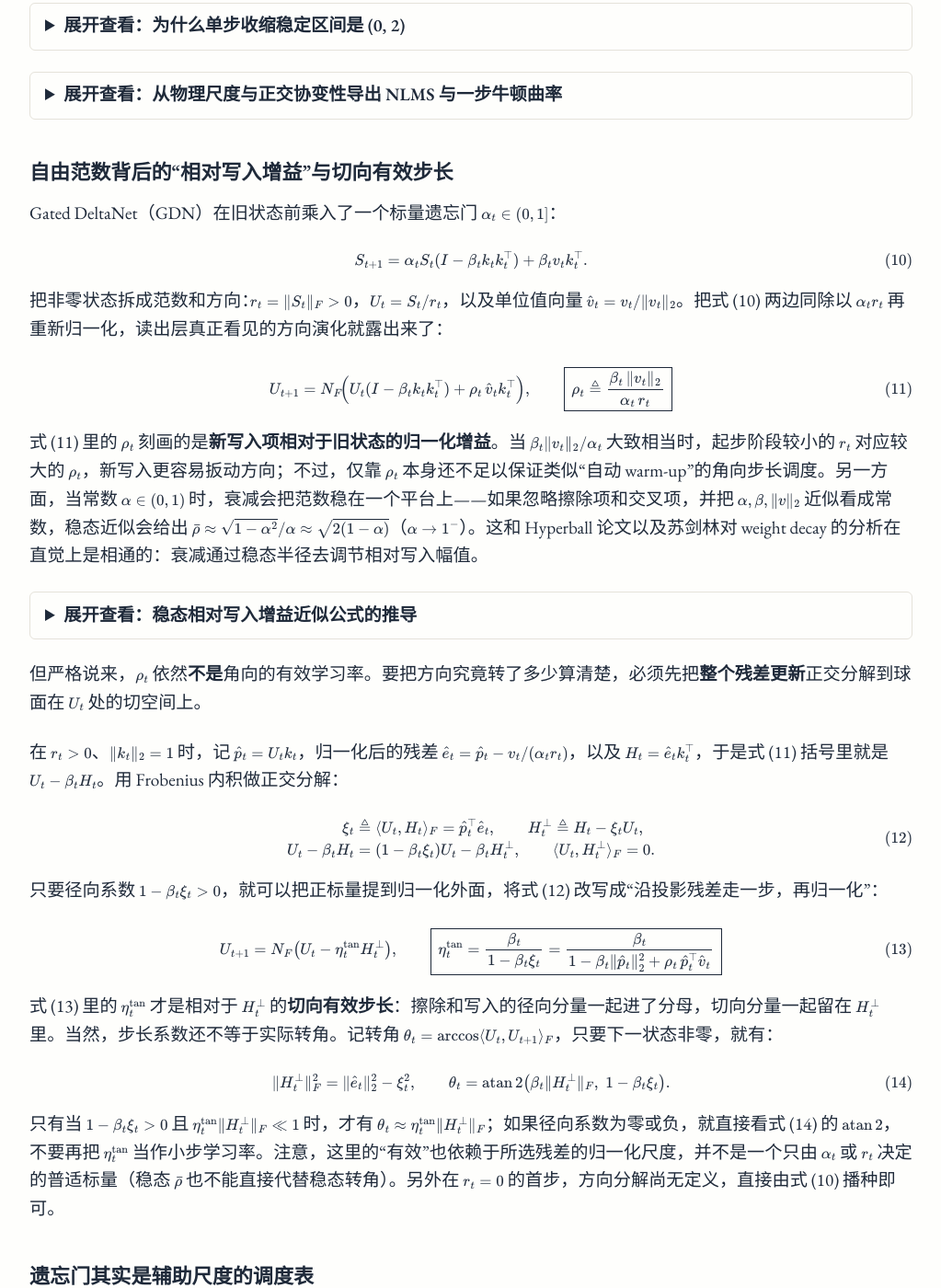
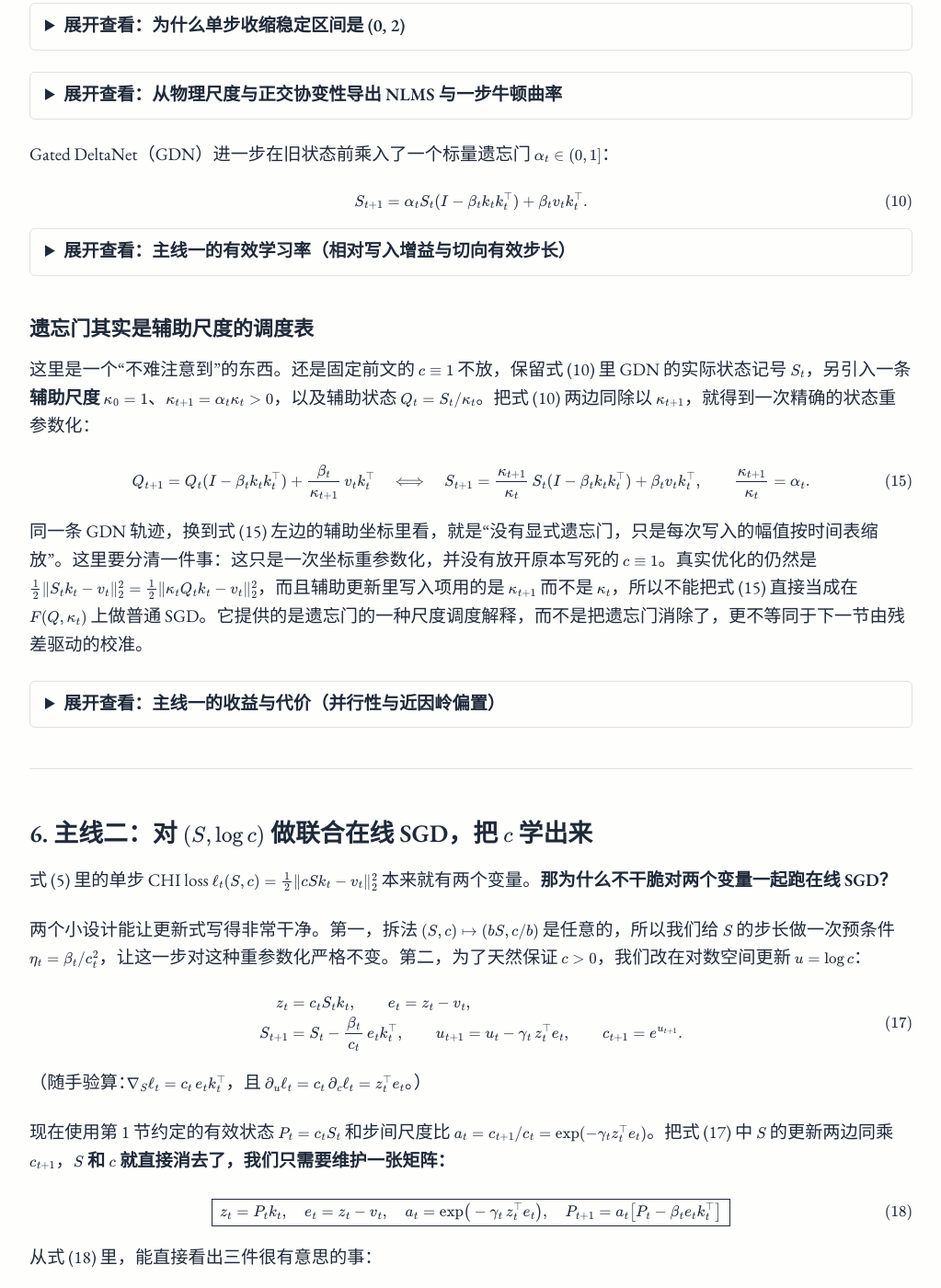
Before and after one commit to yuhanchi/yuhanchi.github.io, a Jekyll site: the page built from _zh/optimizer-inside-linear-attention.md, in a window 1280 px wide and 1400 px high, scrolled down 5522 px. Shown: the whole window at 92% size, without its empty margins (128-1151 px from the left). Built offline with Jekyll 4.4.1, drawn with Linux system fonts in a browser that asks for light colours; some web fonts are replaced; some of the changed text lies outside the part shown.

Commit message:
Fold Mainline 1 effective LR and trade-offs in Chinese linear attention post

```diff
--- a/_zh/optimizer-inside-linear-attention.md
+++ b/_zh/optimizer-inside-linear-attention.md
@@ -236,13 +236,14 @@ $$
 
 </details>
 
-### 自由范数背后的“相对写入增益”与切向有效步长
-
-Gated DeltaNet（GDN）在旧状态前乘入了一个标量遗忘门 $$\alpha_t \in (0, 1]$$：
+Gated DeltaNet（GDN）进一步在旧状态前乘入了一个标量遗忘门 $$\alpha_t \in (0, 1]$$：
 
 $$
 S_{t+1} = \alpha_t S_t (I - \beta_t k_t k_t^\top) + \beta_t v_t k_t^\top. \tag{10}
 $$
+
+<details markdown="1">
+<summary>展开查看：主线一的有效学习率（相对写入增益与切向有效步长）</summary>
 
 把非零状态拆成范数和方向：$$r_t = \|S_t\|_F > 0$$，$$U_t = S_t / r_t$$，以及单位值向量 $$\hat{v}_t = v_t / \|v_t\|_2$$。把式 (10) 两边同除以 $$\alpha_t r_t$$ 再重新归一化，读出层真正看见的方向演化就露出来了：
 
@@ -297,9 +298,11 @@ $$
 
 只有当 $$1 - \beta_t \xi_t > 0$$ 且 $$\eta_t^{\mathrm{tan}} \|H_t^\perp\|_F \ll 1$$ 时，才有 $$\theta_t \approx \eta_t^{\mathrm{tan}} \|H_t^\perp\|_F$$；如果径向系数为零或负，就直接看式 (14) 的 $$\operatorname{atan2}$$，不要再把 $$\eta_t^{\mathrm{tan}}$$ 当作小步学习率。注意，这里的“有效”也依赖于所选残差的归一化尺度，并不是一个只由 $$\alpha_t$$ 或 $$r_t$$ 决定的普适标量（稳态 $$\bar{\rho}$$ 也不能直接代替稳态转角）。另外在 $$r_t = 0$$ 的首步，方向分解尚无定义，直接由式 (10) 播种即可。
 
+</details>
+
 ### 遗忘门其实是辅助尺度的调度表
 
-下面这个恒等式是整篇文章里我最喜欢的一个观察。还是固定前文的 $$c \equiv 1$$ 不放，保留式 (10) 里 GDN 的实际状态记号 $$S_t$$，另引入一条**辅助尺度** $$\kappa_0 = 1$$、$$\kappa_{t+1} = \alpha_t \kappa_t > 0$$，以及辅助状态 $$Q_t = S_t / \kappa_t$$。把式 (10) 两边同除以 $$\kappa_{t+1}$$，就得到一次精确的状态重参数化：
+这里是一个“不难注意到”的东西。还是固定前文的 $$c \equiv 1$$ 不放，保留式 (10) 里 GDN 的实际状态记号 $$S_t$$，另引入一条**辅助尺度** $$\kappa_0 = 1$$、$$\kappa_{t+1} = \alpha_t \kappa_t > 0$$，以及辅助状态 $$Q_t = S_t / \kappa_t$$。把式 (10) 两边同除以 $$\kappa_{t+1}$$，就得到一次精确的状态重参数化：
 
 $$
 Q_{t+1} = Q_t (I - \beta_t k_t k_t^\top) + \frac{\beta_t}{\kappa_{t+1}}\, v_t k_t^\top
@@ -309,7 +312,8 @@ $$
 
 同一条 GDN 轨迹，换到式 (15) 左边的辅助坐标里看，就是“没有显式遗忘门，只是每次写入的幅值按时间表缩放”。这里要分清一件事：这只是一次坐标重参数化，并没有放开原本写死的 $$c \equiv 1$$。真实优化的仍然是 $$\frac{1}{2}\|S_t k_t - v_t\|_2^2 = \frac{1}{2}\|\kappa_t Q_t k_t - v_t\|_2^2$$，而且辅助更新里写入项用的是 $$\kappa_{t+1}$$ 而不是 $$\kappa_t$$，所以不能把式 (15) 直接当成在 $$F(Q, \kappa_t)$$ 上做普通 SGD。它提供的是遗忘门的一种尺度调度解释，而不是把遗忘门消除了，更不等同于下一节由残差驱动的校准。
 
-### 收益与代价
+<details markdown="1">
+<summary>展开查看：主线一的收益与代价（并行性与近因岭偏置）</summary>
 
 式 (10) 关于 $$S_t$$ 是仿射的，所以原生支持 chunkwise WY 并行——这就是 Gated DeltaNet 能当工业主力架构的原因。而常数 $$\alpha \in (0, 1)$$ 的代价在于：出现频率越低的键被连续打折的次数越多，期望不动点会带上一项近因岭偏置（recency ridge）：
 
@@ -331,6 +335,8 @@ $$
 </details>
 
 在分布不断漂移的真实世界里，式 (16) 里的这个岭项正是“遗忘”的意义所在；但在平稳分布下，它是一种偏差。先记下这个张力，文章最后还会回到它。
+
+</details>
 
 ---
 
```
